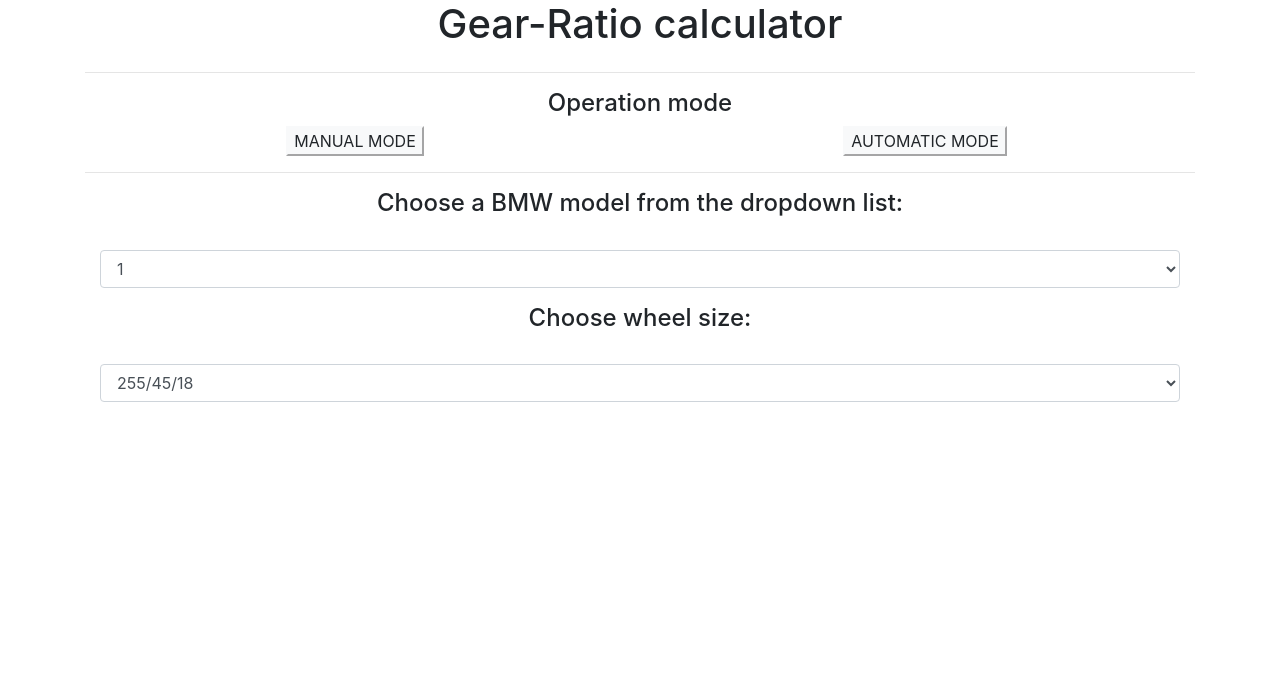
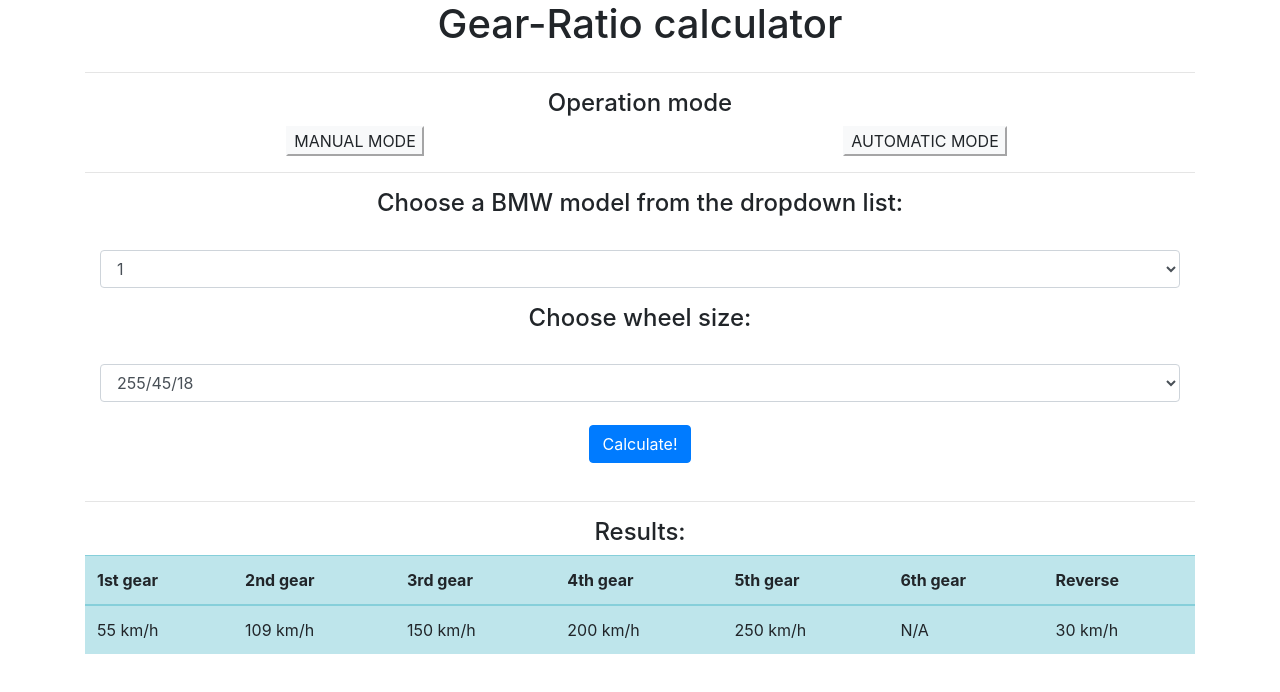
Before and after one commit to Inaimad/gear-ratio-calculator-front, an Angular app: page /automatic in a window 1280 px wide. Shown: the top 692 px of the page. Built offline with nearby package versions, Linux system fonts and the light colour scheme.

Commit message:
created rest of the automatic component, created result component and service

```diff
--- /dev/null
+++ b/src/app/Mocks/mocked-result.ts
@@ -0,0 +1,5 @@
+import {Result} from '../Model/Result';
+
+
+export const MOCKED_RESULT: Result = {firstGear: 55,
+  secondGear: 109, thirdGear: 150, fourthGear: 200, fifthGear: 250, sixthGear: 0, reverse: 30};
--- /dev/null
+++ b/src/app/Model/Result.ts
@@ -0,0 +1,9 @@
+export class Result {
+  firstGear: number;
+  secondGear: number;
+  thirdGear: number;
+  fourthGear: number;
+  fifthGear: number;
+  sixthGear: number;
+  reverse: number;
+}
--- a/src/app/app.component.html
+++ b/src/app/app.component.html
@@ -19,5 +19,15 @@
     </div>
   </div>
   <hr>
-<router-outlet></router-outlet>
+  <div class="row">
+    <div class="col">
+      <router-outlet></router-outlet>
+    </div>
+  </div>
+  <hr>
+  <div class="row">
+    <div class="col">
+      <app-result></app-result>
+    </div>
+  </div>
 </div>
--- a/src/app/app.module.ts
+++ b/src/app/app.module.ts
@@ -5,12 +5,14 @@
 import { ManualComponent } from './manual/manual.component';
 import { AutomaticComponent } from './automatic/automatic.component';
 import { AppRoutingModule } from './/app-routing.module';
+import { ResultComponent } from './result/result.component';
 
 @NgModule({
   declarations: [
     AppComponent,
     ManualComponent,
-    AutomaticComponent
+    AutomaticComponent,
+    ResultComponent
   ],
   imports: [
     BrowserModule,
--- a/src/app/automatic/automatic.component.html
+++ b/src/app/automatic/automatic.component.html
@@ -22,4 +22,9 @@
       </select>
     </div>
   </div>
+  <div class="row">
+    <div class="col" align="center" style="padding: 2%">
+      <button class="btn btn-primary">Calculate!</button>
+    </div>
+  </div>
 </div>
--- /dev/null
+++ b/src/app/result/result.component.html
@@ -0,0 +1,32 @@
+<div class="container">
+  <div class="row">
+    <div class="col" align="center">
+      <h4>Results: </h4>
+    </div>
+  </div>
+  <div class="row">
+    <table class="table table-info">
+      <thead>
+      <tr>
+        <th scope="col">1st gear</th>
+        <th scope="col">2nd gear</th>
+        <th scope="col">3rd gear</th>
+        <th scope="col">4th gear</th>
+        <th scope="col">5th gear</th>
+        <th scope="col">6th gear</th>
+        <th scope="col">Reverse</th>
+      </tr>
+      </thead>
+      <tbody>
+      <td>{{result.firstGear}} km/h</td>
+      <td>{{result.secondGear}} km/h</td>
+      <td>{{result.thirdGear}} km/h</td>
+      <td>{{result.fourthGear}} km/h</td>
+      <td>{{result.fifthGear}} km/h</td>
+      <td *ngIf="result.sixthGear != 0; else noSixthGear">{{result.sixthGear}} km/h</td>
+      <ng-template #noSixthGear><td>N/A</td></ng-template>
+      <td>{{result.reverse}} km/h</td>
+      </tbody>
+    </table>
+  </div>
+</div>
--- /dev/null
+++ b/src/app/result/result.component.ts
@@ -0,0 +1,24 @@
+import { Component, OnInit } from '@angular/core';
+import { ResultService } from '../service/result.service';
+import { Result } from '../Model/Result';
+
+@Component({
+  selector: 'app-result',
+  templateUrl: './result.component.html',
+  styleUrls: ['./result.component.css']
+})
+export class ResultComponent implements OnInit {
+
+  result: Result;
+
+  constructor(private resultService: ResultService) { }
+
+  ngOnInit() {
+    this.getResult();
+  }
+
+  getResult(): void {
+    this.resultService.getResult().subscribe(result => this.result = result);
+  }
+
+}
--- /dev/null
+++ b/src/app/service/result.service.ts
@@ -0,0 +1,18 @@
+import { Injectable } from '@angular/core';
+import { Result } from '../Model/Result';
+import {MOCKED_RESULT} from '../Mocks/mocked-result';
+import {Observable, of} from 'rxjs';
+
+@Injectable({
+  providedIn: 'root'
+})
+export class ResultService {
+
+  result: Result;
+
+  constructor() { }
+
+  getResult() {
+    return of(MOCKED_RESULT);
+  }
+}
```
Also changed, not shown: src/app/result/result.component.css (added), 2 other files (tests, documents, lock files or other folders).
